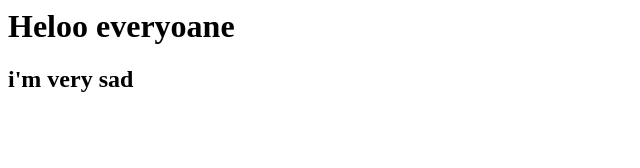
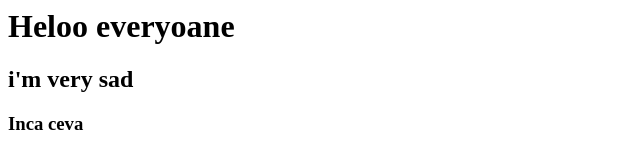
Before and after one commit to MTL-ValeriaCiobanu/test_repo, a plain HTML site: page index.html in a window 1280 px wide. Shown: the full height of the page, 0-640 px from the left. Drawn offline with Linux system fonts and the light colour scheme.

Commit message:
New change

```diff
--- a/index.html
+++ b/index.html
@@ -6,5 +6,6 @@
     <body>
 <h1>Heloo everyoane</h1>
 <h2>i'm very sad</h2>
+<h3>Inca ceva</h3>
     </body>
 </html>
```
